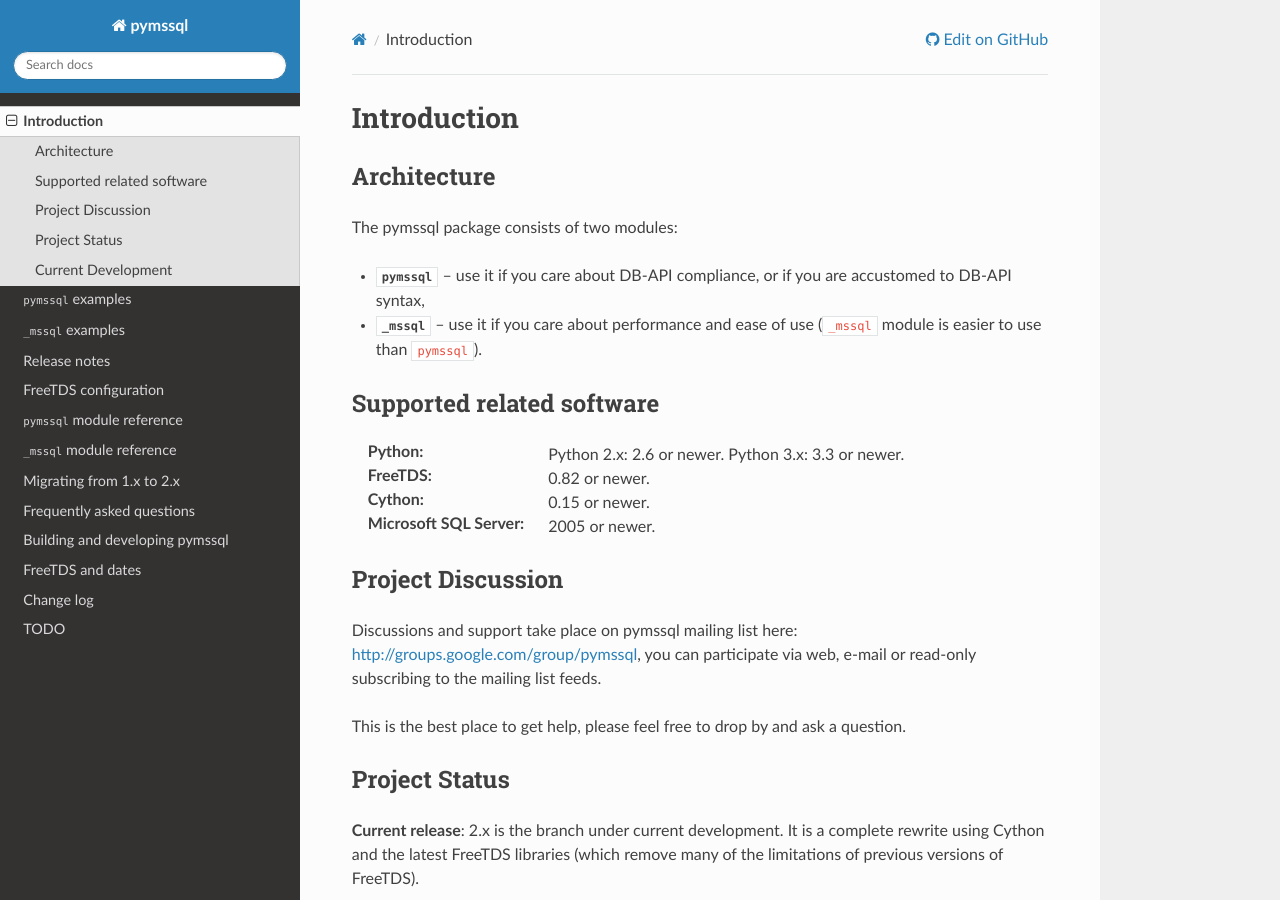
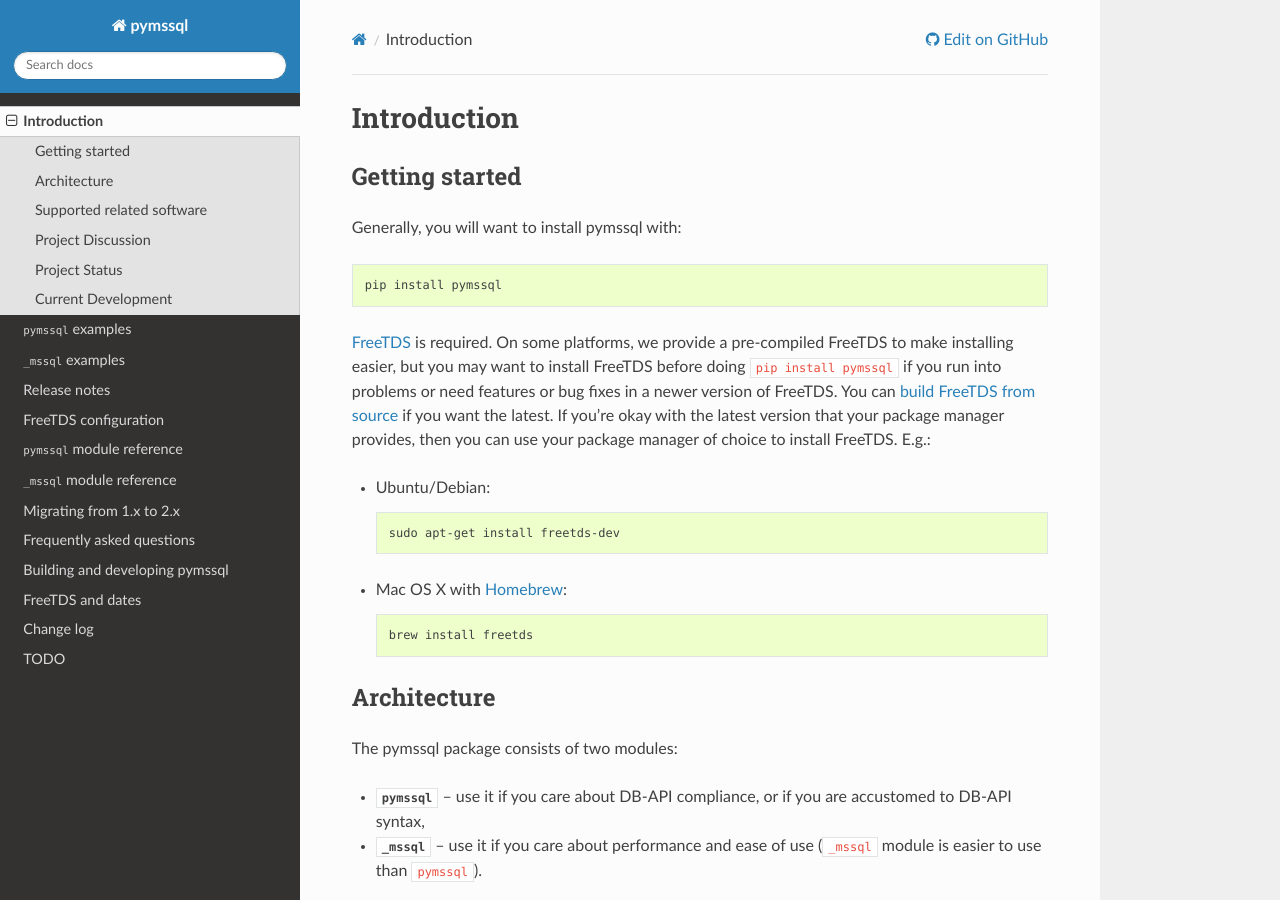
Before and after one commit to pymssql/pymssql, a Sphinx documentation site: the page built from docs/intro.rst, in a window 1280 px wide and 900 px high. Built offline with Sphinx 7.4.7 and the Read the Docs theme 2.0.0, drawn with Linux system fonts in a browser that asks for light colours.

Commit message:
intro.rst: Add instructions for installing

```diff
--- a/docs/intro.rst
+++ b/docs/intro.rst
@@ -1,6 +1,37 @@
 ============
 Introduction
 ============
+
+Getting started
+===============
+
+Generally, you will want to install pymssql with:
+
+.. code-block:: bash
+
+    pip install pymssql
+
+`FreeTDS <http://www.freetds.org/>`_ is required. On some platforms, we provide
+a pre-compiled FreeTDS to make installing easier, but you may want to install
+FreeTDS before doing ``pip install pymssql`` if you run into problems or need
+features or bug fixes in a newer version of FreeTDS. You can `build FreeTDS
+from source <http://www.freetds.org/userguide/build.htm>`_ if you want the
+latest. If you're okay with the latest version that your package manager
+provides, then you can use your package manager of choice to install FreeTDS.
+E.g.:
+
+* Ubuntu/Debian:
+
+  .. code-block:: bash
+
+      sudo apt-get install freetds-dev
+
+* Mac OS X with `Homebrew <http://brew.sh/>`_:
+
+  .. code-block:: bash
+
+      brew install freetds
+
 
 Architecture
 ============
```
